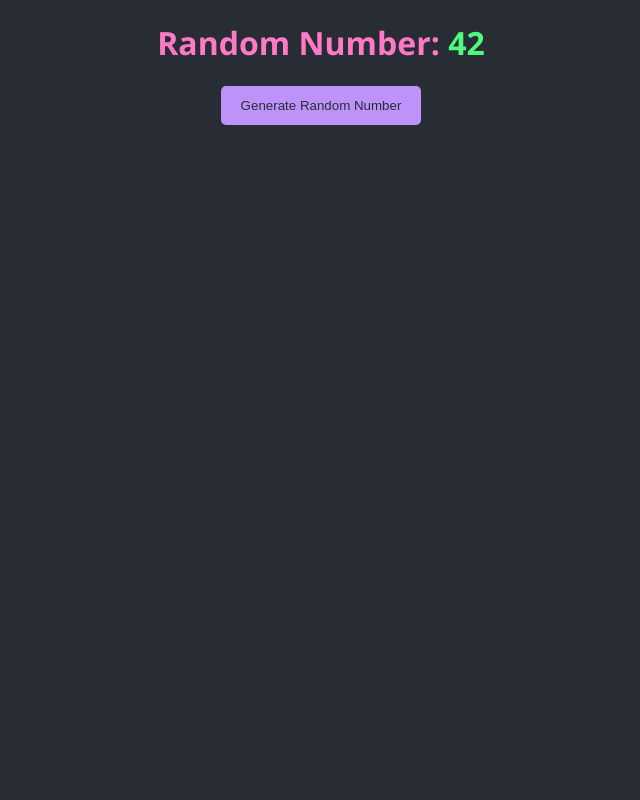
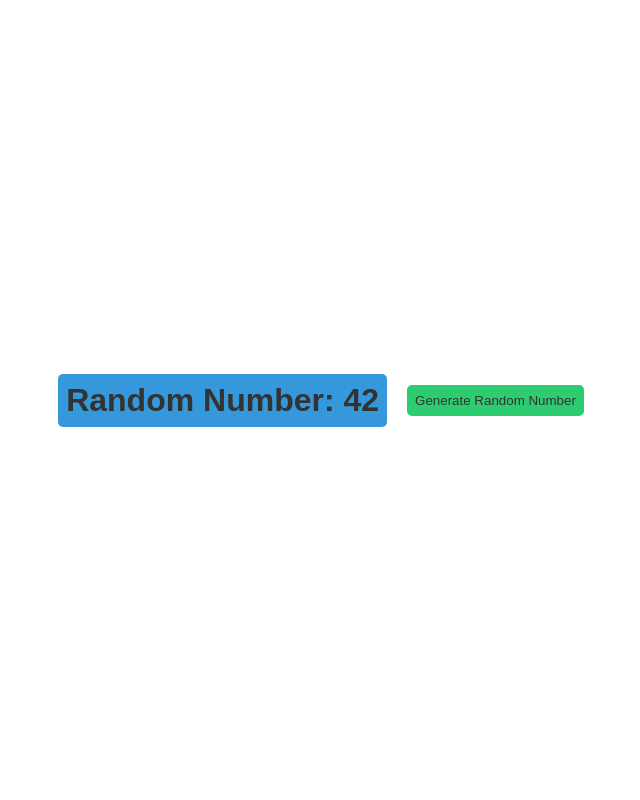
Before and after one commit to GDSC-NMIMS-MPSTME-Mumbai/project-mirage, a Flask app: page / in a window 1280 px wide. Shown: the whole page, without its empty margins (319-959 px from the left). Run offline with Flask 3, Linux system fonts and the light colour scheme.

Commit message:
Update index.css
Just some css animaton for the background

```diff
--- a/static/styles/index.css
+++ b/static/styles/index.css
@@ -1,35 +1,87 @@
-/* static/style.css */
 body {
-  background: #282c35;
-  color: #fff;
-  font-family: "Segoe UI", Tahoma, Geneva, Verdana, sans-serif;
-  text-align: center;
-  margin: 20px;
+  margin: 0;
+  overflow: hidden;
+  display: flex;
+  align-items: center;
+  justify-content: center;
+  height: 100vh;
+  font-family: 'Arial', sans-serif;
+  position: relative;
 }
 
-h1 {
-  color: #ff79c6;
+body::before {
+  content: "";
+  position: absolute;
+  top: 0;
+  right: 0;
+  bottom: 0;
+  left: 0;
+  background: rgba(255, 255, 255, 0.8);
+  z-index: 0;
 }
 
-p {
-  font-size: 18px;
-  color: #8be9fd;
+.particles {
+  position: absolute;
+  top: 0;
+  left: 0;
+  width: 100%;
+  height: 100%;
+  pointer-events: none;
+  z-index: 1;
 }
 
-span {
-  color: #50fa7b;
+.particle {
+  position: absolute;
+  width: 8px;
+  height: 8px;
+  background-color: #000;
+  border-radius: 50%;
+  animation: moveParticle 10s infinite linear;
+  transform-origin: center;
 }
 
-button {
-  background-color: #bd93f9;
-  color: #282c35;
-  padding: 12px 20px;
+@keyframes moveParticle {
+  0%, 25% {
+    transform: translate(0, 0);
+  }
+  50% {
+    transform: translate(100%, 100%);
+  }
+  75% {
+    transform: translate(-100%, -100%);
+  }
+  100% {
+    transform: translate(0, 0);
+  }
+}
+
+h1, button, label, #color-input {
+  z-index: 2;
+  margin: 10px;
+  padding: 8px;
+  color: #333;
   border: none;
   border-radius: 5px;
   cursor: pointer;
   transition: background-color 0.3s ease;
 }
 
-button:hover {
-  background-color: #ff79c6;
+h1 {
+  background-color: #3498db;
 }
+
+button {
+  background-color: #2ecc71;
+}
+
+label {
+  margin-right: 10px;
+}
+
+#color-input {
+  width: 150px;
+}
+
+#color-button {
+  background-color: #e74c3c;
+}
```
